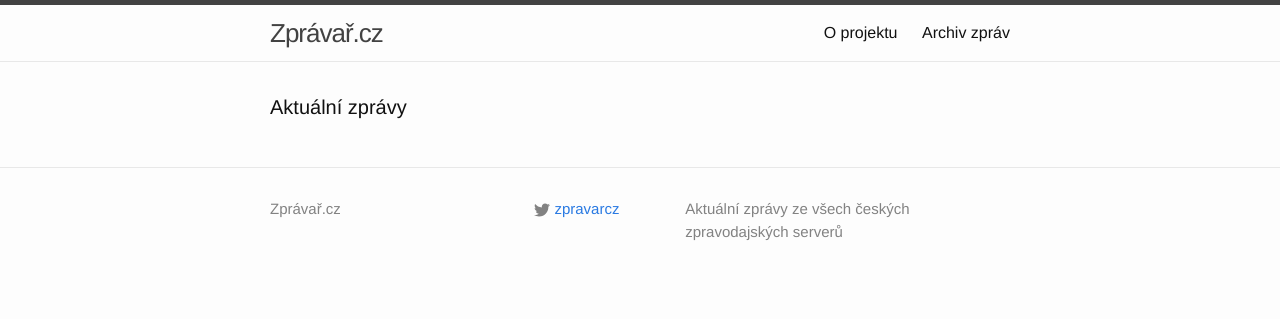
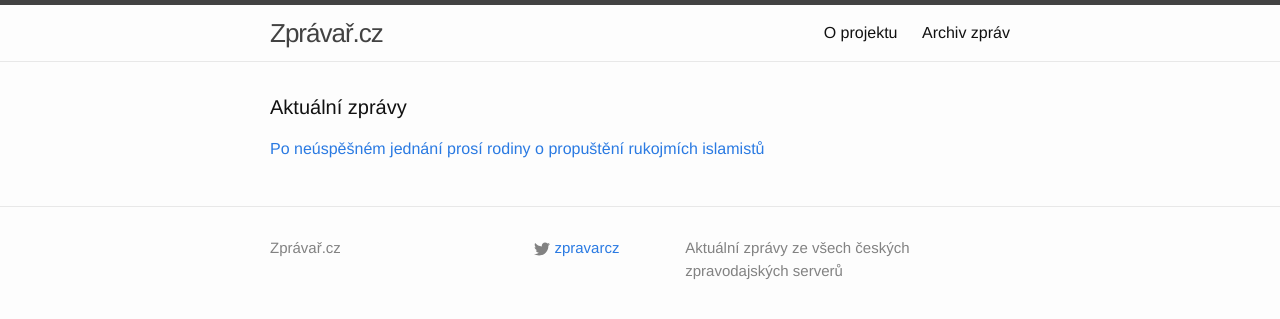
Before and after one commit to adliska/zpravar, a Jekyll site: the page built from index.html, in a window 1280 px wide. Shown: the top 319 px of the page. Built offline with Jekyll 4.4.1, drawn with Linux system fonts in a browser that asks for light colours.

Commit message:
zpravar news update

```diff
--- a/index.html
+++ b/index.html
@@ -5,4 +5,11 @@ layout: default
 <div class="home">
     <h1 class="page-heading">Aktuální zprávy</h1>
 
-</div>
+<p><a href="javascript:;" onclick="toggle_visibility('zpravy0')">Po neúspěšném jednání prosí rodiny o propuštění rukojmích islamistů</a></p>
+<div id="zpravy0" style="display:none">
+<ul>
+<li><a href=http://www.ceskatelevize.cz/ct24/svet/299979-po-neuspesnem-jednani-prosi-rodiny-o-propusteni-rukojmich-islamistu/>Po neúspěšném jednání prosí rodiny o propuštění rukojmích islamistů - www.ceskatelevize.cz</a></li>
+<li><a href=http://www.novinky.cz/zahranicni/blizky-a-stredni-vychod/360231-pribuzni-rukojmi-prosi-islamsky-stat-aby-nezabijel-rukojmi.html>Příbuzní rukojmí prosí Islámský stát, aby nezabíjel rukojmí - www.novinky.cz</a></li>
+<li><a href=http://www.ceskenoviny.cz/zpravy/zpravy/rodiny-prosi-o-propusteni-rukojmich-is-jednani-neuspela/1175178>Rodiny prosí o propuštění rukojmích IS, jednání neuspěla - www.ceskenoviny.cz</a></li>
+</ul>
+</div></div>
```
